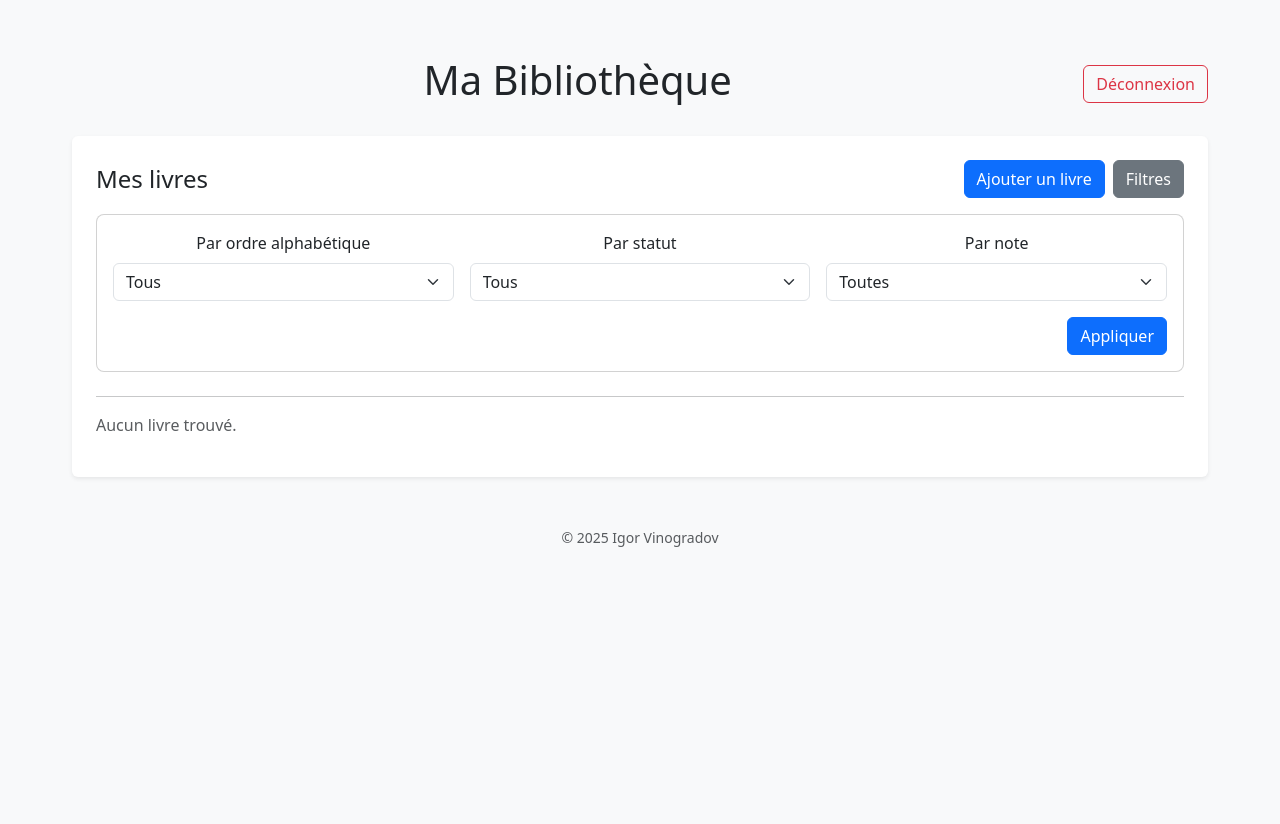
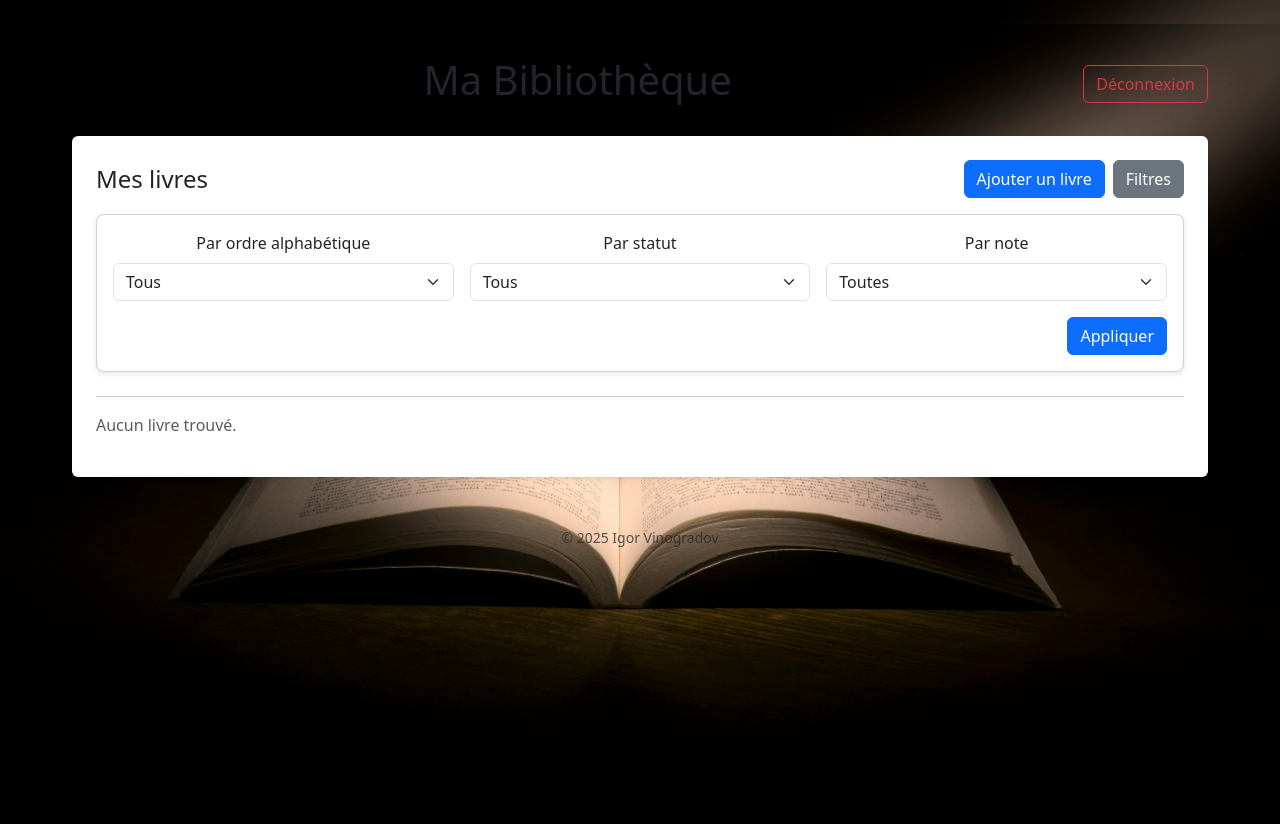
Before and after one commit to Mukuro030694/LoveLire-1.0, a Symfony app: template templates/library.html.twig in a window 1280 px wide, after a click on "Filtres". Before the commit the page ends 547 px from the top, so only its background shows below. Run offline with Twig, Linux system fonts and the light colour scheme; the template is opened without the code that fills it, so the values that code supplies are empty; some libraries are stand-ins or nearby versions.

Commit message:
visual fixes-3

```diff
--- a/public/styles/style.css
+++ b/public/styles/style.css
@@ -2,6 +2,9 @@ body, html {
     font-size: 18px;
     margin: 0;
     padding: 0;
+    height: 100%;
+    background: url('../images/background.jpg') no-repeat center center fixed;
+    background-size: cover;
 }
 
 .container {
@@ -12,17 +15,24 @@ body, html {
 }
 
 .cards-container {
-    display: grid;
+    display: grid !important;
+    gap: 1.5rem;
     grid-template-columns: 1fr;
-    gap: 1.5rem;
     width: 100%;
+    align-items: start;
 }
 
 .card {
-    width: 100%;
     border-radius: 0.5rem;
     display: flex;
     flex-direction: column;
+    width: 100%;
+    align-self: start;
+    justify-content: flex-start;
+    height: auto;
+    max-height: none;
+    background: rgba(255, 255, 255, 0.9);
+    box-shadow: 0 2px 6px rgba(0,0,0,0.1);
 }
 
 .card-img-top {
@@ -37,6 +47,9 @@ body, html {
     flex-direction: column;
     gap: 0.5rem;
     text-align: center;
+    padding: 1rem;
+    justify-content: flex-start;
+    align-items: stretch;
 }
 
 .card-body .btn,
@@ -53,9 +66,37 @@ body, html {
     overflow: hidden;
 }
 
-@media (min-width: 769px) {
+@media (max-width: 480px) {
+    header.custom-header img.logo {
+        height: 50px;
+    }
+    header.custom-header .title-text {
+        font-size: 1.4rem;
+    }
+    header.custom-header .btn-login {
+        font-size: 1.1rem;
+        padding: 0.6rem 1.2rem;
+    }
+    .content-box {
+        min-height: 60vh;
+        font-size: 1.1rem;
+    }
+    .card-title {
+        font-size: 1.2rem;
+    }
+}
+
+@media (min-width: 769px) and (max-width: 1024px) {
     body, html {
         font-size: 17px;
+    }
+
+    header.custom-header {
+        padding: 1.2rem;
+        font-size: 1.5rem;
+        flex-direction: row;
+        align-items: center;
+        gap: 1rem;
     }
 
     .cards-container {
@@ -73,11 +114,32 @@ body, html {
         padding: 2rem;
     }
 
+    .content-box {
+        flex-direction: row;
+        gap: 2rem;
+        min-height: auto;
+        justify-content: flex-start;
+        align-items: flex-start;
+    }
+
     .cards-container {
         display: grid !important;
+        grid-template-columns: repeat(auto-fit, minmax(280px, 1fr));
         gap: 1.5rem;
-        grid-template-columns: repeat(auto-fit, minmax(280px, 1fr));
         overflow: visible !important;
+        align-items: start;
+    }
+
+    .book-info,
+    .comment-info {
+        height: auto !important;
+        justify-content: flex-start !important;
+        align-self: start !important;
+    }
+
+    .card {
+        align-self: start !important;
+        max-height: none !important;
     }
 }
 
@@ -90,10 +152,52 @@ body, html {
         max-width: 1400px;
         margin: 0 auto;
     }
+
+    .cards-container {
+        grid-template-columns: repeat(auto-fit, minmax(280px, 1fr));
+    }
+
+    .carousel-item .book-info,
+    .carousel-item .comment-info {
+        justify-content: flex-start !important;
+        align-items: flex-start !important;
+    }
 }
 
 @media (min-width: 1800px) {
     .container {
         max-width: 1600px;
     }
+
+    .cards-container {
+        grid-template-columns: repeat(auto-fit, minmax(280px, 1fr));
+    }
 }
+
+.modal-body.d-flex {
+    align-items: flex-start;
+}
+
+.modal-body.d-flex .flex-shrink-0 img,
+.modal-body .img-fluid {
+    max-width: 100%;
+    height: auto;
+    object-fit: cover;
+}
+
+.content-box .controls,
+.content-box .btn-group,
+.controls {
+    align-self: flex-start !important;
+}
+
+.cards-container > * {
+    align-self: start !important;
+}
+
+.book-info[style*="height: 100%"],
+.book-info[style*="height:100%"],
+.comment-info[style*="height: 100%"],
+.comment-info[style*="height:100%"] {
+    height: auto !important;
+}
```
